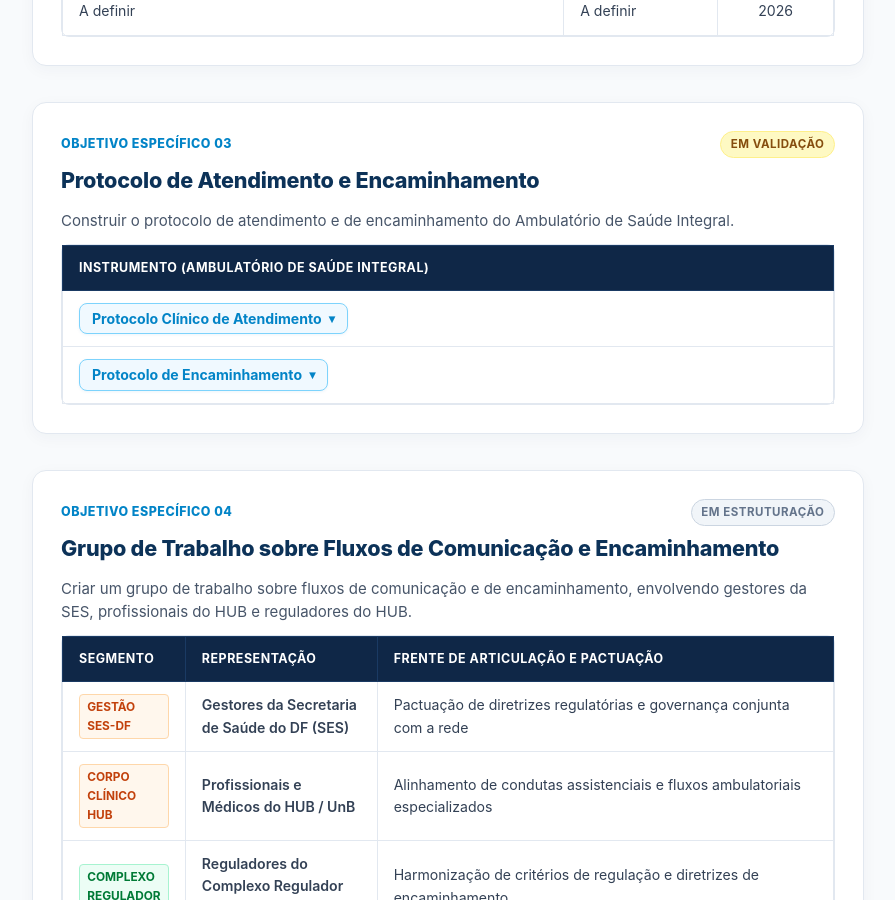
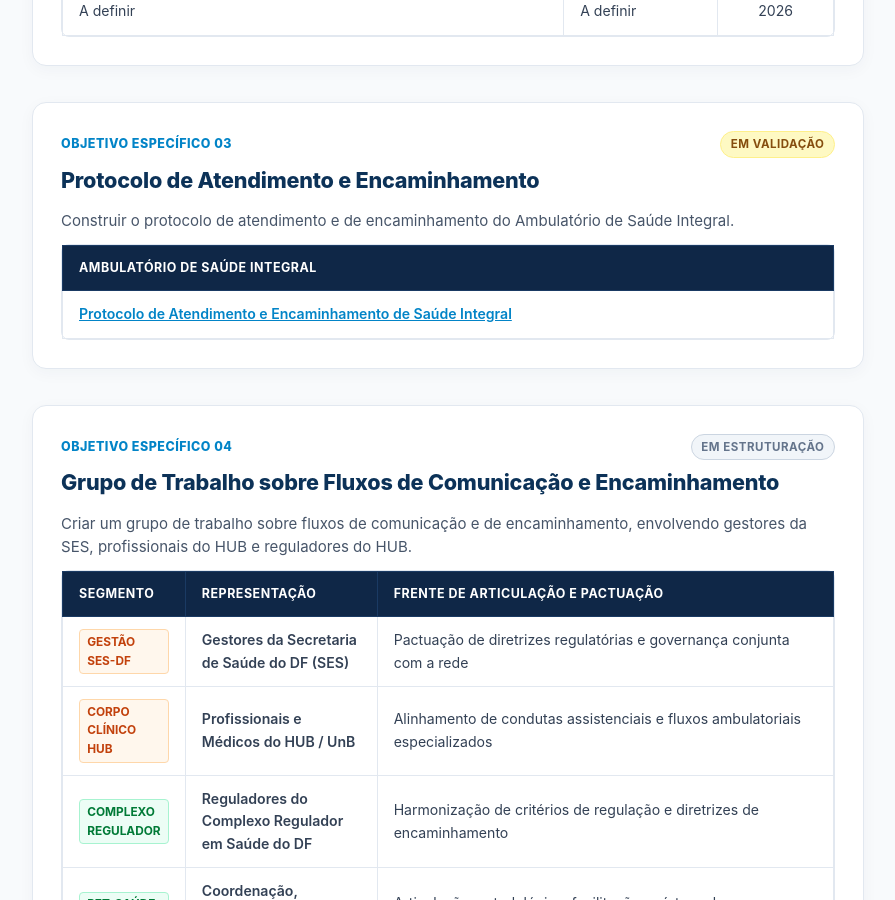
Before and after one commit to pet-saude-hub-gt8/pet-saude-gt8, an MkDocs documentation site: the page built from docs/resultados.md, in a window 1280 px wide and 900 px high, scrolled down 1521 px. Shown: the whole window, without its empty margins (62-957 px from the left). Built offline with MkDocs 1.6.1 and Material for MkDocs 9.7.7, drawn with Linux system fonts in a browser that asks for light colours.

Commit message:
refactor(obj-03): vincular pdf aos protocolos de Flavio Torres e simplificar entregas

```diff
--- a/docs/resultados.md
+++ b/docs/resultados.md
@@ -318,63 +318,16 @@ hide:
           <table class="clean-table">
             <thead>
               <tr>
-                <th style="width: 100%;">Instrumento (Ambulatório de Saúde Integral)</th>
+                <th style="width: 100%;">Ambulatório de Saúde Integral</th>
               </tr>
             </thead>
             <tbody>
               <tr>
                 <td>
                   <div class="cell-inline-flex">
-                    <div class="spec-dropdown">
-                      <button type="button" class="spec-dropdown-trigger" onclick="toggleSpecDropdown(event, this)" aria-expanded="false">
-                        <span>Protocolo Clínico de Atendimento</span>
-                        <span class="spec-dropdown-caret">▾</span>
-                      </button>
-                      <div class="spec-dropdown-menu">
-                        <div class="spec-dropdown-item" style="opacity: 0.75; cursor: default;">
-                          <span>🩺</span>
-                          <div>
-                            <strong>Diretriz Clínica Ambulatorial</strong>
-                            <small>Minuta v0.9 em análise técnica</small>
-                          </div>
-                        </div>
-                        <div class="spec-dropdown-item" style="opacity: 0.75; cursor: default;">
-                          <span>📋</span>
-                          <div>
-                            <strong>Critérios de Acolhimento</strong>
-                            <small>Em homologação pelo corpo clínico</small>
-                          </div>
-                        </div>
-                      </div>
-                    </div>
-                  </div>
-                </td>
-              </tr>
-              <tr>
-                <td>
-                  <div class="cell-inline-flex">
-                    <div class="spec-dropdown">
-                      <button type="button" class="spec-dropdown-trigger" onclick="toggleSpecDropdown(event, this)" aria-expanded="false">
-                        <span>Protocolo de Encaminhamento</span>
-                        <span class="spec-dropdown-caret">▾</span>
-                      </button>
-                      <div class="spec-dropdown-menu">
-                        <div class="spec-dropdown-item" style="opacity: 0.75; cursor: default;">
-                          <span>📑</span>
-                          <div>
-                            <strong>Regras de Encaminhamento</strong>
-                            <small>Em estruturação com a Regulação</small>
-                          </div>
-                        </div>
-                        <div class="spec-dropdown-item" style="opacity: 0.75; cursor: default;">
-                          <span>🔄</span>
-                          <div>
-                            <strong>Critérios de Contrarreferência</strong>
-                            <small>Em validação</small>
-                          </div>
-                        </div>
-                      </div>
-                    </div>
+                    <a href="../assets/pdf/protocolo_atendimento_encaminhamento.pdf" target="_blank" rel="noopener noreferrer" class="clean-table-link" style="color: #0284c7; font-weight: 600; text-decoration: underline;">
+                      Protocolo de Atendimento e Encaminhamento de Saúde Integral
+                    </a>
                   </div>
                 </td>
               </tr>
```
Also changed, not shown: docs/contribuicao.md (+5 -54 lines).
